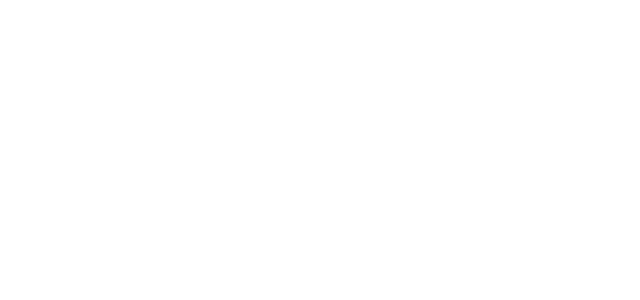
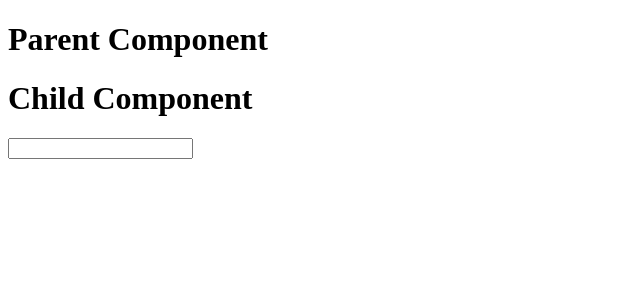
Before and after one commit to acciojob/lift-state-up-2-SwapnilYC, a React app: page / in a window 1280 px wide. Shown: the top 300 px of the page, without its empty margins (0-640 px from the left). Built offline with nearby package versions, Linux system fonts and the light colour scheme.

Commit message:
Parent imported to App.js

```diff
--- a/src/components/App.js
+++ b/src/components/App.js
@@ -1,11 +1,12 @@
 
 import React from "react";
 import './../styles/App.css';
-
+import Parent from "./Parent";
 const App = () => {
   return (
     <div>
         {/* Do not remove the main div */}
+        <Parent/>
     </div>
   )
 }
```
